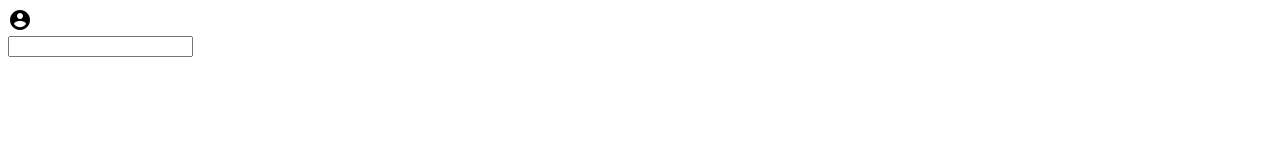
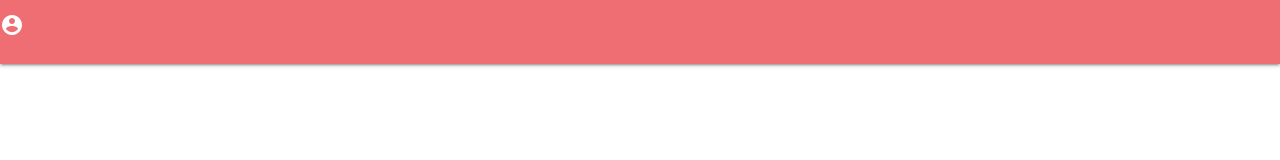
Before and after one commit to ntijoh-te4/projekt-2-teacher-o-matic, a plain HTML site: page views/index.html in a window 1280 px wide. Drawn offline with nearby package versions, Linux system fonts and the light colour scheme.

Commit message:
added css in index.html

```diff
--- a/views/index.html
+++ b/views/index.html
@@ -6,6 +6,9 @@
     <meta name="viewport" content="width=device-width, initial-scale=1.0">
     <link href="https://fonts.googleapis.com/icon?family=Material+Icons" rel="stylesheet">
     <title>Document</title>
+    <!-- Compiled and minified CSS -->
+    <link rel="stylesheet" href="https://cdnjs.cloudflare.com/ajax/libs/materialize/1.0.0/css/materialize.min.css">
+    <link rel="stylesheet" href="/public/css/style.css">
 </head>
 <body>
     <!-- <script src="script.js">
@@ -24,5 +27,7 @@
         </div>
       </nav>
       <script src="/public/js/script.js"></script>
+    <!-- Compiled and minified JavaScript -->
+    <script src="https://cdnjs.cloudflare.com/ajax/libs/materialize/1.0.0/js/materialize.min.js"></script>
 </body>
 </html>
```
